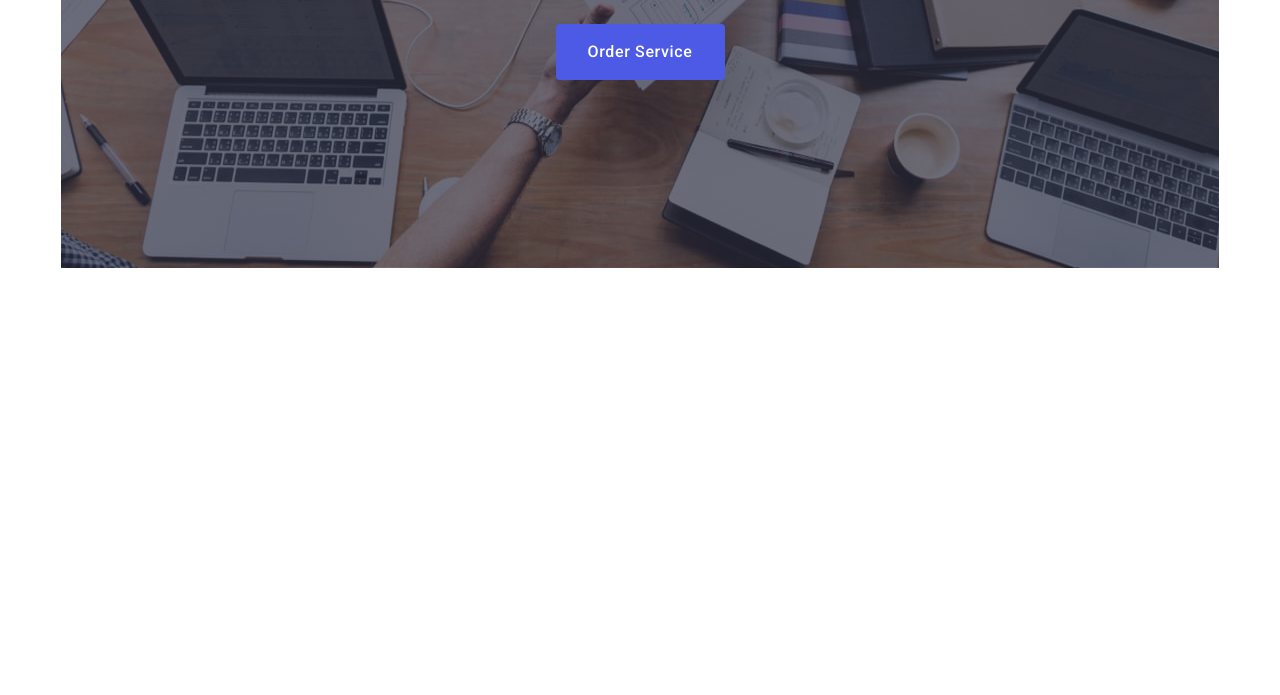
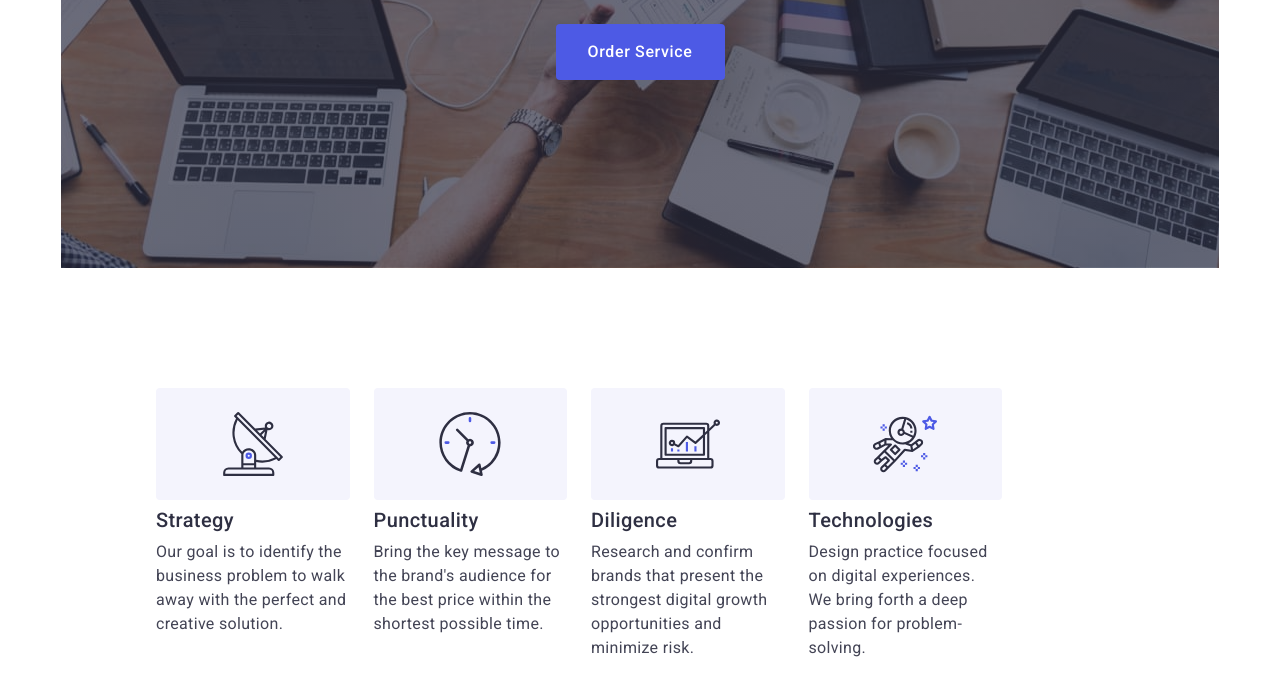
Before and after one commit to Miwakoct/goit-markup-hw-06, a plain HTML site: page index.html in a window 1280 px wide. Shown: the part 405-1100 px from the top of the page. Before the commit the page ends 800 px from the top, so only its background shows below. Drawn offline with nearby package versions, Linux system fonts and the light colour scheme.

Commit message:
Update 2

```diff
--- a/css/styles.css
+++ b/css/styles.css
@@ -304,12 +304,24 @@ img {
   overflow: hidden;
 }
 
+.section-goals {
+  max-width: 320px;
+  padding: 0;
+}
+
+.goals-container {
+  padding-top: 96px;
+  padding-bottom: 96px;
+}
+
 .section-goals-subtitle {
   color: #2e2f42;
-  font-size: 20px;
-  font-weight: 500;
-  line-height: 1.2;
+  font-size: 36px;
+  font-weight: 700;
+  line-height: 1.12;
   letter-spacing: 0.02em;
+  text-align: center;
+  text-transform: capitalize;
   margin-bottom: 8px;
 }
 .section-goals-text {
@@ -317,24 +329,82 @@ img {
   font-size: 16px;
   line-height: 1.5;
   letter-spacing: 0.02em;
+  text-align: left;
 }
 .section-goals-list {
   display: flex;
-  gap: 24px;
+  flex-wrap: wrap;
+  gap: 72px;
 }
 
 .section-goals-item {
-  width: calc((100% - 72px) / 4);
+  /* width: calc((100% - 72px) / 4); */
+  width: 100%;
 }
 
 .section-goals-icon {
-  display: flex;
+  display: none;
   align-items: center;
   justify-content: center;
   height: 112px;
   background-color: #f4f4fd;
   border-radius: 4px;
   margin-bottom: 8px;
+}
+
+@media screen and (min-width: 768px) {
+  .section-goals {
+    max-width: 768px;
+    padding: 0;
+  }
+.goals-container{
+  max-width: 768px;
+}
+  .section-goals-subtitle {
+    text-align: left;
+  }
+  .section-goals-list {
+    gap: 24px;
+    row-gap: 72px;
+
+}
+
+.section-goals-item {
+  width: calc((100% - 24px) / 2);
+}
+
+@media screen and (min-width: 1158px){
+  .section-goals {
+    max-width: 1158px;
+    padding: 0;
+  }
+
+.goals-container{
+  max-width: 1158px;
+  padding-top: 120px;
+  padding-bottom: 120px;
+  padding-left: 156px;
+  padding-right: 156px;
+}
+
+.section-goals-subtitle {
+    font-size: 20px;
+    font-weight: 500;
+    line-height: 1.2;
+    letter-spacing: 0.02em;
+  }
+
+.section-goals-icon{
+  display: flex;
+}
+
+.section-goals-list {
+  display: flex;
+  gap: 24px;
+}
+.section-goals-item {
+  width: calc((100% - 72px) / 4);
+}
 }
 
 /* ============Section Our team============= */
--- a/index.html
+++ b/index.html
@@ -74,8 +74,8 @@
       </section>
 
       <!-- Section Webstudio goals hiden -->
-      <!-- <section class="section-goals">
-        <div class="container">
+      <section class="section-goals">
+        <div class="container goals-container">
           <h2 class="visually-hidden">Webstudio goals</h2>
           <ul class="section-goals-list">
             <li class="section-goals-item">
@@ -128,7 +128,7 @@
             </li>
           </ul>
         </div>
-      </section> -->
+      </section>
 
       <!-- Section Our team -->
       <!-- <section class="section-team">
@@ -474,19 +474,19 @@
       </div>
     </footer> -->
     <!-- =================BACKDROP FORM======= is-open ==========  -->
-    <div class="backdrop">
+    <!-- <div class="backdrop">
       <div class="modal">
-        <!-- BUTTON -->
+
         <button type="button" class="modal-close-btn">
           <svg class="modal-close-icon" width="8" height="8">
             <use href="./images/icons.svg#icon-close-black-18dp-2-1"></use>
           </svg>
         </button>
-        <!-- MODAL TEXT TITLE -->
+
         <p class="modal-text">Leave your contacts and we will call you back</p>
-        <!-- FORM -->
+
         <form class="modal-form">
-          <!-- USER NAME -->
+
           <div class="modal-field">
             <label class="modal-label" for="user-name">Name</label>
             <div class="modal-input">
@@ -501,7 +501,7 @@
               </svg>
             </div>
           </div>
-          <!-- USER PHONE -->
+
           <div class="modal-field">
             <label class="modal-label" for="user-phone">Phone</label>
             <div class="modal-input">
@@ -516,7 +516,7 @@
               </svg>
             </div>
           </div>
-          <!-- USER EMAIL -->
+
           <div class="modal-field">
             <label class="modal-label" for="user-email">Email</label>
             <div class="modal-input">
@@ -531,7 +531,7 @@
               </svg>
             </div>
           </div>
-          <!-- TEXTAREA -->
+
           <div class="modal-textarea">
             <label class="modal-label" for="user-comment">Comment</label>
             <textarea
@@ -543,7 +543,7 @@
               placeholder="Text input"
             ></textarea>
           </div>
-          <!-- CHECKBOX -->
+
           <div class="checkbox">
             <input
               type="checkbox"
@@ -565,6 +565,6 @@
           <button class="checkbox-btn">Send</button>
         </form>
       </div>
-    </div>
+    </div> -->
   </body>
 </html>
```
